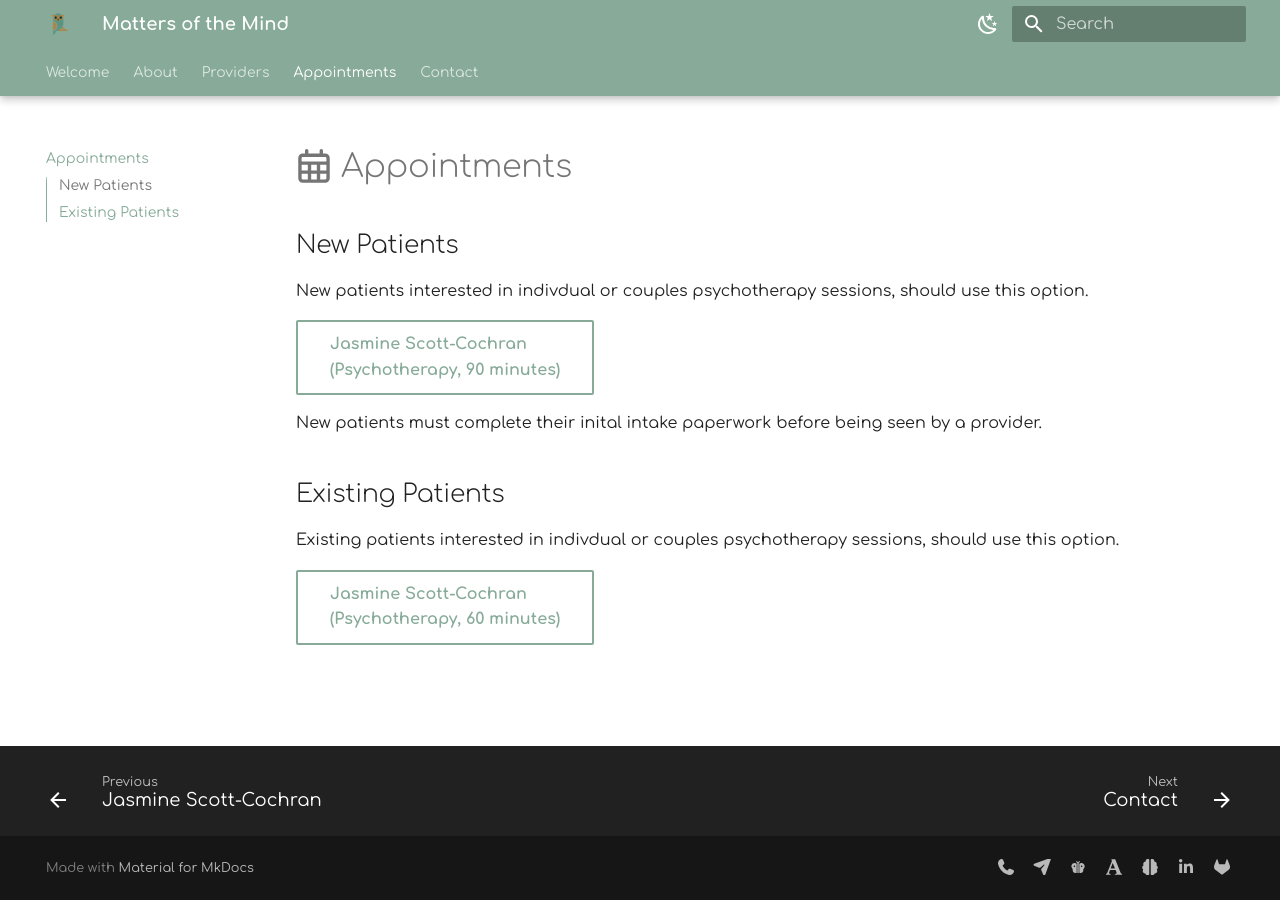
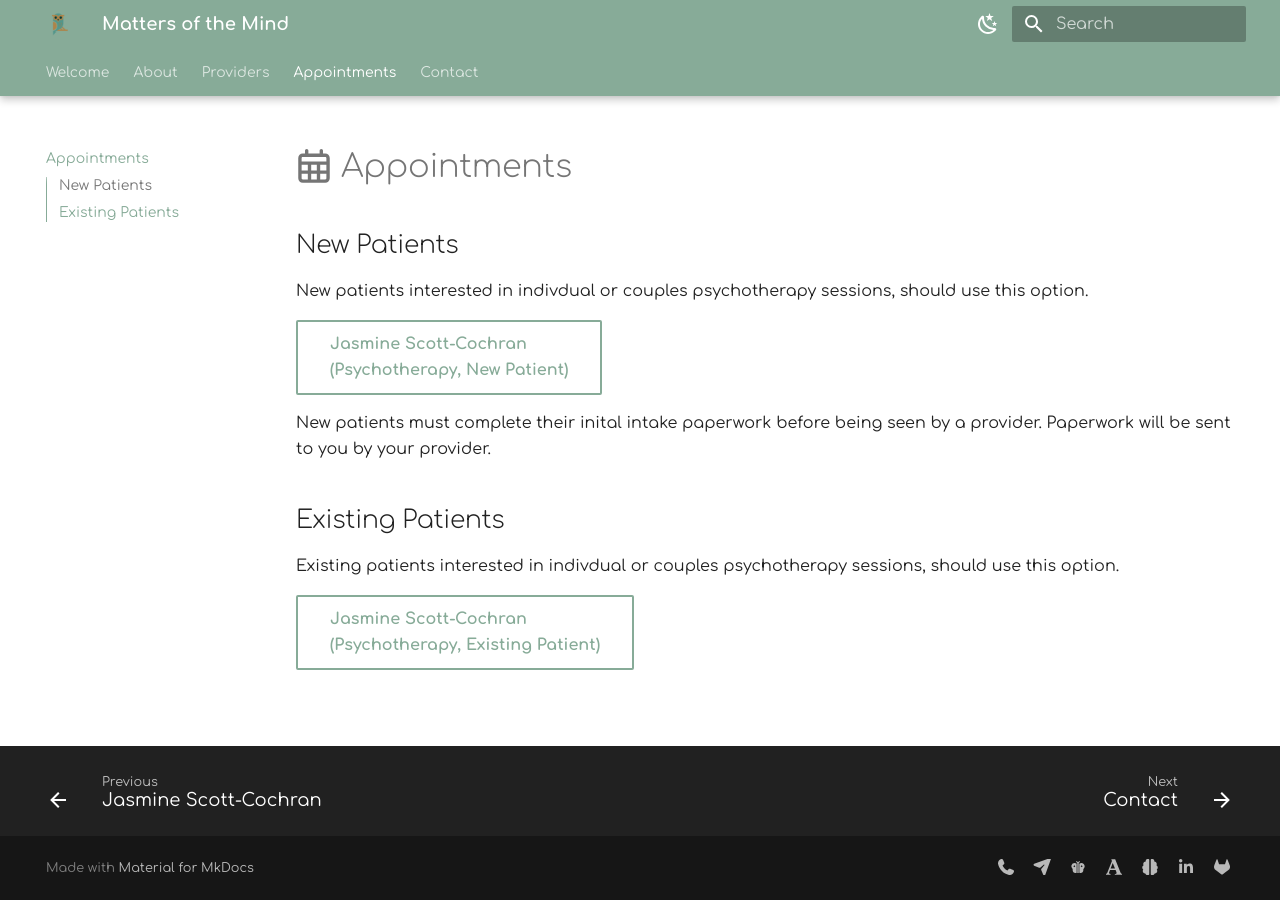
Before and after one commit to motm-therapy/website, an MkDocs documentation site: the page built from docs/appointments.md, in a window 1280 px wide. Built offline with MkDocs 1.6.1 and Material for MkDocs 9.7.7, drawn with Linux system fonts in a browser that asks for light colours.

Commit message:
Update appointments.md

```diff
--- a/docs/appointments.md
+++ b/docs/appointments.md
@@ -4,12 +4,13 @@
 
 New patients interested in indivdual or couples psychotherapy sessions, should use this option.
 
-[Jasmine Scott-Cochran<br>(Psychotherapy, 90 minutes)](https://google.com){ .md-button }
+[Jasmine Scott-Cochran<br>(Psychotherapy, New Patient)](https://google.com){ .md-button }
 
 New patients must complete their inital intake paperwork before being seen by a provider.
+Paperwork will be sent to you by your provider.
 
 ## Existing Patients
 
 Existing patients interested in indivdual or couples psychotherapy sessions, should use this option.
 
-[Jasmine Scott-Cochran<br>(Psychotherapy, 60 minutes)](https://google.com){ .md-button }
+[Jasmine Scott-Cochran<br>(Psychotherapy, Existing Patient)](https://google.com){ .md-button }
```
